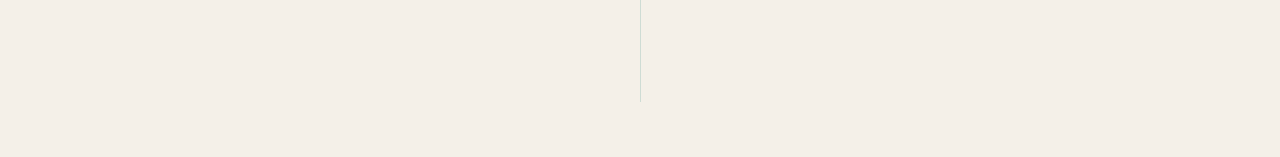
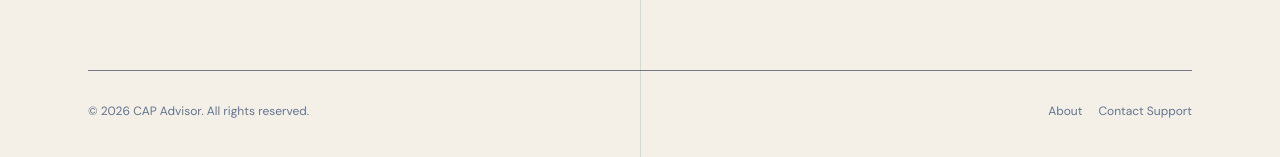
Before and after one commit to YuvrajMangutkar/CapAdvisor, a React app in the folder frontend/: page / in a window 1280 px wide. Shown: the part 1471-1628 px from the top of the page. Before the commit the page ends 1573 px from the top, so only its background shows below. Built offline with nearby package versions, Linux system fonts and the light colour scheme; no server answers; the HTML template or start-up script is replaced by a standard one.

Commit message:
Add footer to layout in App.jsx

```diff
--- a/frontend/src/App.jsx
+++ b/frontend/src/App.jsx
@@ -142,6 +142,29 @@ export default function App() {
         </div>
       </section>
       </>}
+
+      {/* ── Footer ── */}
+      <footer className="relative z-10 mt-20 pt-8 border-t border-slate-800/60 text-center text-xs text-slate-500 flex flex-col sm:flex-row justify-between items-center gap-4">
+        <p>
+          &copy; {new Date().getFullYear()} CAP Advisor. All rights reserved.
+        </p>
+        <div className="flex gap-4">
+          <button
+            type="button"
+            className="hover:text-slate-300 transition-colors cursor-pointer"
+            onClick={() => { setShowAbout(true); setShowContact(false); }}
+          >
+            About
+          </button>
+          <button
+            type="button"
+            className="hover:text-slate-300 transition-colors cursor-pointer"
+            onClick={() => { setShowContact(true); setShowAbout(false); }}
+          >
+            Contact Support
+          </button>
+        </div>
+      </footer>
     </div>
   );
 }
```
